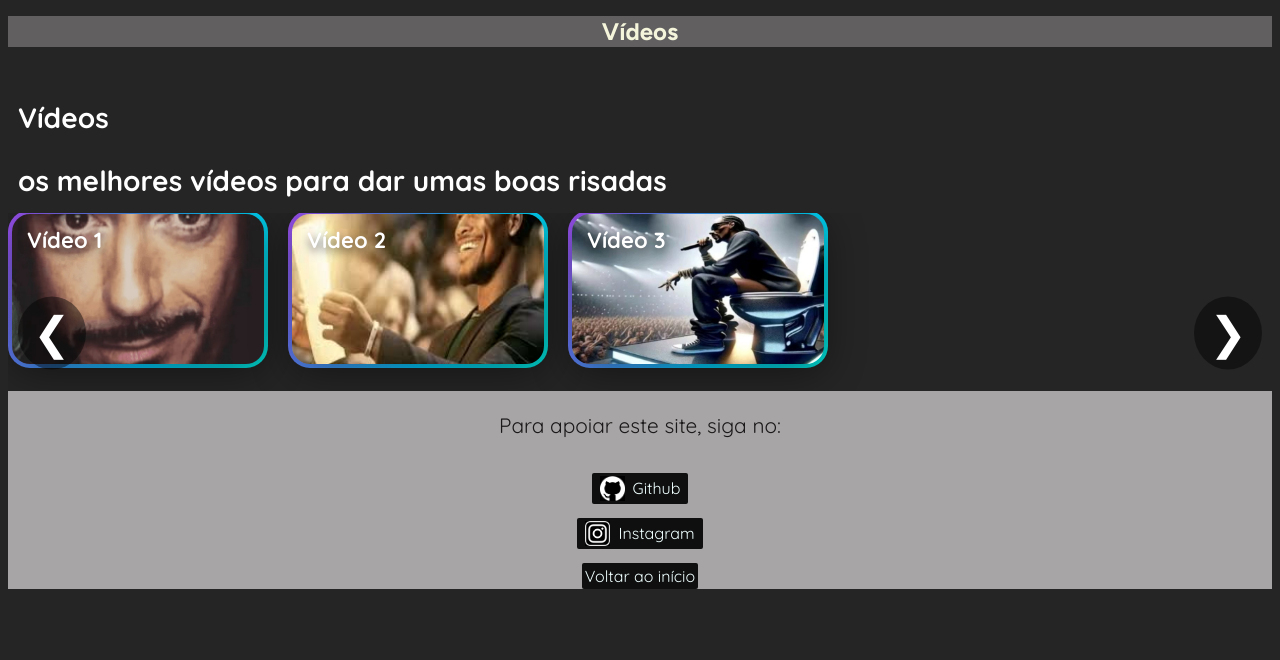
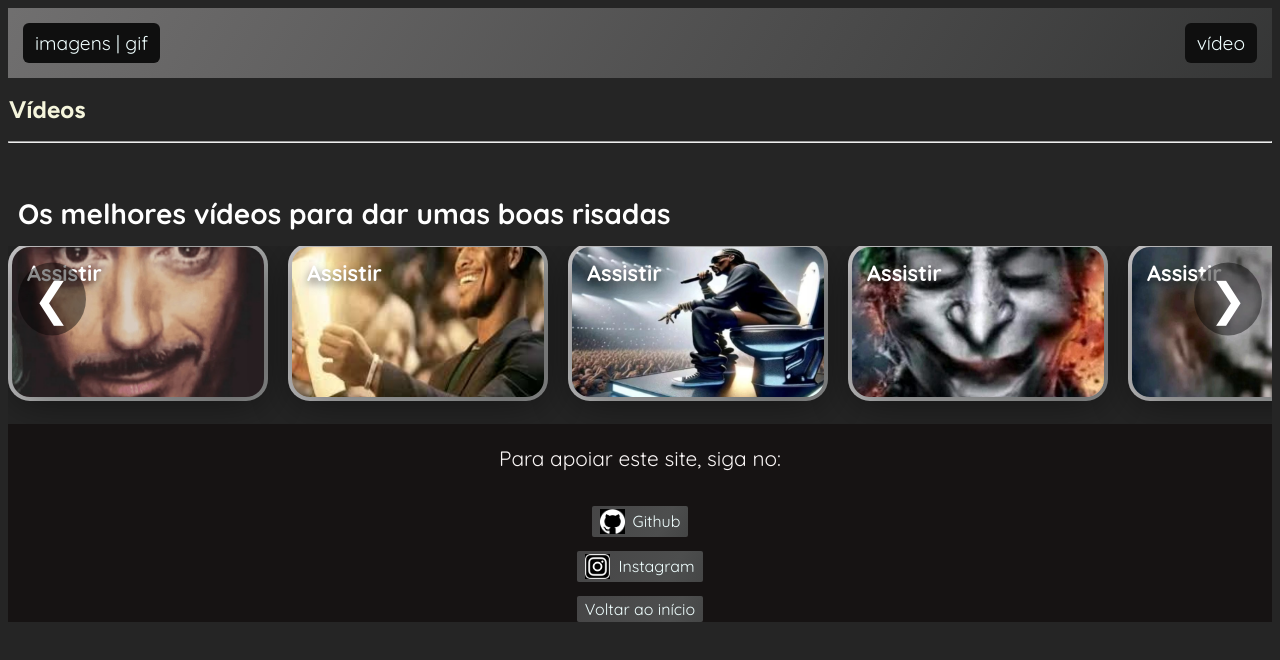
Before and after one commit to Edwardcalistenic/site-web-shitpostt, a plain HTML site: page video.html in a window 1280 px wide. Drawn offline with Linux system fonts and the light colour scheme.

Commit message:
Atualização:desing

```diff
--- a/estilo/carrosel.css
+++ b/estilo/carrosel.css
@@ -50,7 +50,6 @@ img {
 }
 
 .cabeçalho__principal {
-  background-color: var(--terceira-cor);
   display: flex;
   justify-content: space-between;
   align-items: center;
@@ -58,6 +57,9 @@ img {
   font-size: 1.2em;
   flex-wrap: wrap;
   gap: 10px;
+  background: linear-gradient(120deg, #a8a7a8ef, #686767, #2d2e2e, #535353);
+  background-size: 300% 300%;
+  animation: border-animation 3s ease infinite;
 }
 
 .apresentacao-container {
@@ -76,6 +78,7 @@ img {
   padding: 8px 12px;
   border-radius: 6px;
 }
+
 .apresentaçao-input {
   border: 3px solid black;
   border-radius: 24px;
@@ -93,8 +96,8 @@ img {
 
 .rodape__sobre {
   text-align: center;
-  background-color: rgb(167, 165, 165);
-  color: rgb(27, 25, 25);
+  background-color: rgb(15, 15, 15);
+  color:rgb(250, 246, 246);
   padding: 10px;
   font-weight: 400;
   font-size: 1.3em;
@@ -123,7 +126,6 @@ img {
   text-decoration: none;
   padding: 1px;
 }
-
 
 .rodape__sobre__img {
   width: 28px !important;
--- a/estilo/estilo.css
+++ b/estilo/estilo.css
@@ -140,6 +140,30 @@ body {
   margin: 0 auto;
 }
 
+.cabeçalho__principal {
+  display: flex;
+  justify-content: space-between;
+  align-items: center;
+  padding: 15px;
+  font-size: 1.2em;
+  flex-wrap: wrap;
+  gap: 10px;
+  background: linear-gradient(120deg, #a8a7a8ef, #686767, #2d2e2e, #535353);
+  background-size: 300% 300%;
+  animation: border-animation 3s ease infinite;
+}
+
+.cabeçalho__menu__link,
+.cabeçalho__menu__link2 {
+
+  font-family: var(--fonte-segundo);
+  background-color: var(--quinta-cor);
+  color: var(--sexta-cor);
+  text-decoration: none;
+  padding: 8px 12px;
+  border-radius: 6px;
+}
+
 .cabeçalho__sobre__texto {
   text-align: left;
   font-family: var(--fonte-segundo);
@@ -150,9 +174,7 @@ body {
 }
 
 .container__titulo__video {
-  text-align: center;
   font-family: var(--fonte-primeiro);
-  background-color: rgb(97, 95, 95);
   font-size: 1.5em;
   padding: 1px;
 }
@@ -239,7 +261,7 @@ body {
 .video-gradient-border {
   padding: 4px;
   border-radius: 22px;
-  background: linear-gradient(120deg, #ff00e6, #00ccff, #00ff88, #ff9900);
+  background: linear-gradient(120deg, #f0ecefef, #bcbebe, #484949, #252523);
   background-size: 300% 300%;
   animation: border-animation 6s ease infinite;
 }
@@ -274,8 +296,8 @@ body {
   text-align: center;
   display: flex;
   justify-content: space-between;
-  background-color: rgb(167, 165, 165);
-  color: rgb(27, 25, 25);
+  background-color:  rgb(22, 19, 19) ;
+  color: rgb(250, 246, 246);
   padding: 10px;
   font-weight: 400;
   font-size: 1.5em;
@@ -288,7 +310,9 @@ body {
   border-radius: 2px;
   text-decoration: none;
   padding: 3px;
-
+  background: linear-gradient(120deg, #474647ef, #4d4e4e, #2d2e2e, #080808);
+  background-size: 300% 300%;
+  animation: border-animation 6s ease infinite;
 }
 
 .rodape__link2 {
@@ -297,6 +321,9 @@ body {
   border-radius: 2px;
   text-decoration: none;
   padding: 3px;
+  background: linear-gradient(120deg, #474647ef, #4d4e4e, #2d2e2e, #080808);
+  background-size: 300% 300%;
+  animation: border-animation 6s ease infinite;
 }
 
 .rodape__sobre {
@@ -304,8 +331,8 @@ body {
   flex-direction: column;
   align-items: center;
   gap: 14px;
-  background-color: rgb(167, 165, 165);
-  color: rgb(27, 25, 25);
+  background-color:  rgb(22, 19, 19) ;
+  color: rgb(250, 246, 246);
   font-family: var(--fonte-segundo);
 }
 
@@ -320,6 +347,9 @@ body {
   padding: 3px 8px;
   width: fit-content;
   text-decoration: none;
+  background: linear-gradient(120deg, #474647ef, #4d4e4e, #2d2e2e, #080808);
+  background-size: 300% 300%;
+  animation: border-animation 6s ease infinite;
 }
 
 .rodape__sobre__texto {
--- a/js/index.js
+++ b/js/index.js
@@ -1,6 +1,6 @@
 function mudarNome(){
      let nome = "Esquisito!"
-     document.getElementById("Bem vindo, visitante!").textContent = "Bem vindo, " + nome
+     document.getElementById("Bem-vindo").textContent = "Bem vindo, " + nome
     }
 /*parte do documento fotos/gif*/
 var swiper = new Swiper(".swiper", {
--- a/video.html
+++ b/video.html
@@ -3,28 +3,29 @@
 <head>
     <meta charset="UTF-8">
     <meta name="viewport" content="width=device-width, initial-scale=1.0">
-     <link rel="shortcut icon" href="./" type="image/x-icon">
     <link rel="shortcut icon" href="./img3/coringaespecial.jpg" type="image/x-icon">
     <title>Shitpost</title>
     <link rel="stylesheet" href="./estilo/estilo.css">
 </head>
 <body>
+<header class="cabeçalho__principal">
+        <a class="cabeçalho__menu__link" href="foryou.html">imagens | gif</a>
+           <a class="cabeçalho__menu__link2" href="video.html">vídeo</a>
+</header>
    <h1 class="container__titulo__video">Vídeos</h1>
+   <hr>
        <div class="carousel-wrapper">
             <button class="carousel-arrow left" id="arrowLeft">❮</button>
 
-
                     <div class="carousel-container">
 
-            <h2 class="carousel-title">Vídeos</h2>
-            <p class="carousel-title">os melhores vídeos para dar umas boas risadas</p>
-
+                         <h2 class="carousel-title">Os melhores vídeos para dar umas boas risadas</h2>
                                <div class="carousel" id="videoCarousel">
 
-                    <div class="video-card" onclick="window.location.href='https://youtu.be/VetgfBagJ_U'">
+                                    <div class="video-card" onclick="window.location.href='https://youtu.be/rFTDX6ewEm4?si=H4vnAy3nMeWTLYFO'">
                                          <div class="video-gradient-border">
                                               <div class="video-content">
-                                   <div class="video-title">Vídeo 1</div>
+                                                   <div class="video-title">Assistir</div>
                                                         <img src="./img3/tonyspark.jpg" class="video-thumb">
                                                         <div class="video-play">
                                                              <img src="https://img.icons8.com/ios-filled/100/ffffff/play--v1.png">
@@ -33,11 +34,10 @@
                                         </div>
                                     </div>
 
-
-        <div class="video-card" onclick="window.location.href='https://youtu.be/KTK63t7GX4w?si=SC2MGYG0oWh8RWaK'">
+                                    <div class="video-card" onclick="window.location.  href='https://youtu.be/e2zoG11eGdk?si=vUmWip7Iy1pYk38-'">
                                          <div class="video-gradient-border">
                                               <div class="video-content">
-                       <div class="video-title">Vídeo 2</div>
+                                                   <div class="video-title">Assistir</div>
                                                         <img src="./img3/nuossa.jpg" class="video-thumb">
                                                        <div class="video-play">
                                                             <img src="https://img.icons8.com/ios-filled/100/ffffff/play--v1.png">
@@ -46,11 +46,10 @@
                                          </div>
                                      </div>
 
-
-        <div class="video-card" onclick="window.location.href='https://youtu.be/mSwVw3ZaabI?si=s4z6n4d4IqI3d4yB'">
+                                    <div class="video-card" onclick="window.location.href='https://youtu.be/U4nLXYAdTYI?si=3nTEgqbAcMw2J85H'">
                                          <div class="video-gradient-border">
                                               <div class="video-content">
-                       <div class="video-title">Vídeo 3</div>
+                                                   <div class="video-title">Assistir</div>
                                                         <img src="./img3/boopdog.jpg" class="video-thumb">
                                                         <div class="video-play">
                                                              <img src="https://img.icons8.com/ios-filled/100/ffffff/play--v1.png">
@@ -59,9 +58,47 @@
                                          </div>
                                    </div>
 
+                                  <div class="video-card" onclick="window.location.href='https://youtu.be/U4nLXYAdTYI?si=UlI67E_06toSAdcd'">
+                                       <div class="video-gradient-border">
+                                            <div class="video-content">
+                                                 <div class="video-title">Assistir</div>
+                                                      <img src="./img3/uuuuu.jpg" class="video-thumb">
+                                                      <div class="video-play">
+                                                           <img src="https://img.icons8.com/ios-filled/100/ffffff/play--v1.png">
+                                                      </div>
+                                            </div>
+                                       </div>
+                                 </div>
+
+                                <div class="video-card" onclick="window.location.href='https://youtu.be/rFTDX6ewEm4?si=nO1EZUpwMjxUSah1'">
+                                     <div class="video-gradient-border">
+                                          <div class="video-content">
+                                               <div class="video-title">Assistir</div>
+                                                    <img src="./img3/coringaespecial.jpg" class="video-thumb">
+                                               <div class="video-play">
+                                                    <img src="https://img.icons8.com/ios-filled/100/ffffff/play--v1.png">
+                                               </div>
+                                          </div>
+                                     </div>
+                                </div>
+
+                                <div class="video-card" onclick="window.location.href='https://youtu.be/e2zoG11eGdk?si=Xh89V-vOw2TChVUA'">
+                                     <div class="video-gradient-border">
+                                          <div class="video-content">
+                                               <div class="video-title">Assistir</div>
+                                                    <img src="./img3/bolsonaro.jpg" class="video-thumb">
+                                               <div class="video-play">
+                                                    <img src="https://img.icons8.com/ios-filled/100/ffffff/play--v1.png">
+                                               </div>
+                                          </div>
+                                     </div>
+                                </div>
+
+                    </div>
       </div>
       <button class="carousel-arrow right" id="arrowRight">❯</button>
       </div>
+
 
 <footer class="rodape__sobre">
         <p class="rodape__sobre__texto">Para apoiar este site, siga no:</p>
@@ -75,7 +112,7 @@
              Instagram
          </a>
 
-         <a class="rodape__link__sobre3" href="index.html">Voltar ao início</a>
+         <a class="rodape__link__sobre" href="index.html">Voltar ao início</a>
 
 </footer>
 
```
Also changed, not shown: foryou.html (+4 -4 lines), index.html (+3 -4 lines), sobre.html (+1 -2 lines). Lines whose indentation alone changed are shown as unchanged.
